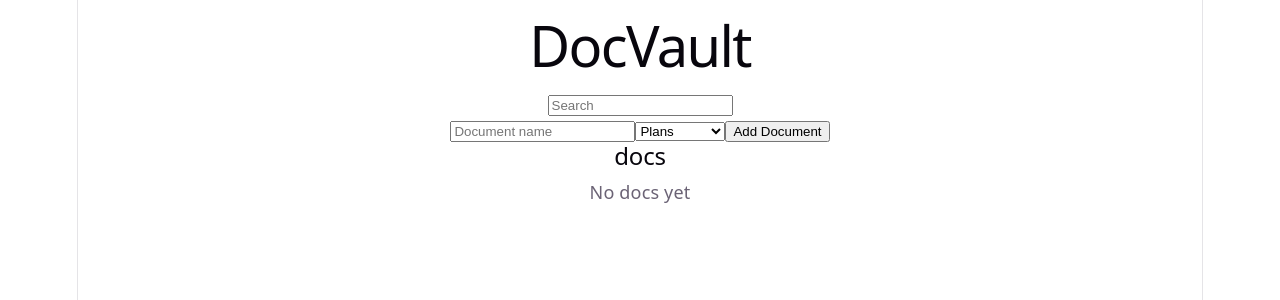
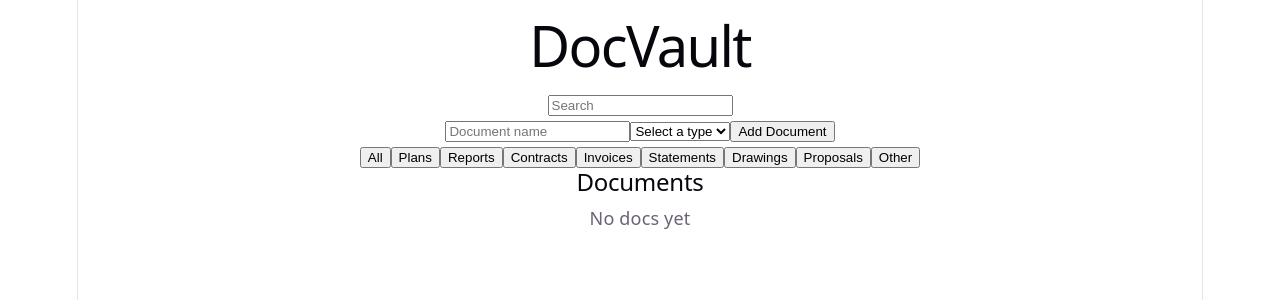
Before and after one commit to shaykandagor/doc-vault, a React (Vite) app: page / in a window 1280 px wide. Shown: the top 300 px of the page. Built offline with nearby package versions, Linux system fonts and the light colour scheme.

Commit message:
feat: add document filtering and improve UI elements

```diff
--- a/src/App.jsx
+++ b/src/App.jsx
@@ -5,12 +5,15 @@ import DocumentList from "./components/DocumentList";
 function App() {
   const [documents, setDocuments] = useState([]);
   const [search, setSearch] = useState("");
+  const [filter, setFilter] = useState("All");
+  const filterOptions = ["All", "Plans", "Reports", "Contracts", "Invoices", "Statements", "Drawings", "Proposals", "Other"];
 
   const handleSearch = (e) => {
     setSearch(e.target.value);
   }
-  const filteredDocuments = documents.filter(doc =>
-    doc.name.toLowerCase().includes(search.toLowerCase()));
+  const finalDocuments = documents.filter(doc =>
+    doc.name.toLowerCase().includes(search.toLowerCase()) && (filter === "All" || doc.type === filter)
+  );
 
   const addDocument = (doc) => {
     setDocuments([...documents, doc]);
@@ -19,14 +22,17 @@ function App() {
     setDocuments(documents.filter(doc => doc.id !== id))
   }
 
+
   return (
     <div>
       <h1>DocVault</h1>
       <input type="text" placeholder="Search" value={search} onChange={handleSearch} />
-      <UploadForm addDocument={addDocument} />
-      <DocumentList docs={filteredDocuments} deletedoc={deleteDocument} />
-
-    </div>
+        <UploadForm addDocument={addDocument} />
+        {filterOptions.map(option => (
+        <button key={option} onClick={() => setFilter(option)}>{option}</button>
+      ))}
+        <DocumentList docs={finalDocuments} deletedoc={deleteDocument} />
+      </div>
   );
 }
 
--- a/src/components/DocumentList.jsx
+++ b/src/components/DocumentList.jsx
@@ -1,7 +1,7 @@
 function DocumentList({ docs, deletedoc }) {
     return (
       <div>
-        <h2>docs</h2>
+        <h2>Documents</h2>
 
         {docs.length === 0 ? (
           <p>No docs yet</p>
--- a/src/components/UploadForm.jsx
+++ b/src/components/UploadForm.jsx
@@ -2,7 +2,7 @@ import { useState } from "react";
 
 function UploadForm({ addDocument }) {
   const [name, setName] = useState("");
-  const [type, setType] = useState("PDF");
+  const [type, setType] = useState("");
 
   const handleSubmit = (e) => {
     e.preventDefault();
@@ -16,7 +16,7 @@ function UploadForm({ addDocument }) {
 
     addDocument(newDoc);
     setName("");
-    setType("PDF");
+    setType("");
   };
 
   return (
@@ -29,10 +29,11 @@ function UploadForm({ addDocument }) {
       />
 
       <select value={type} onChange={(e) => setType(e.target.value)}>
+        <option value="">Select a type</option>
         <option value="Plans">Plans</option>
         <option value="Reports">Reports</option>
         <option value="Contracts">Contracts</option>
-        <option value="Invoices">Invoiices</option>
+        <option value="Invoices">Invoices</option>
         <option value="Statements">Statements</option>
         <option value="Drawings">Drawings</option>
         <option value="Proposals">Proposals</option>
```
